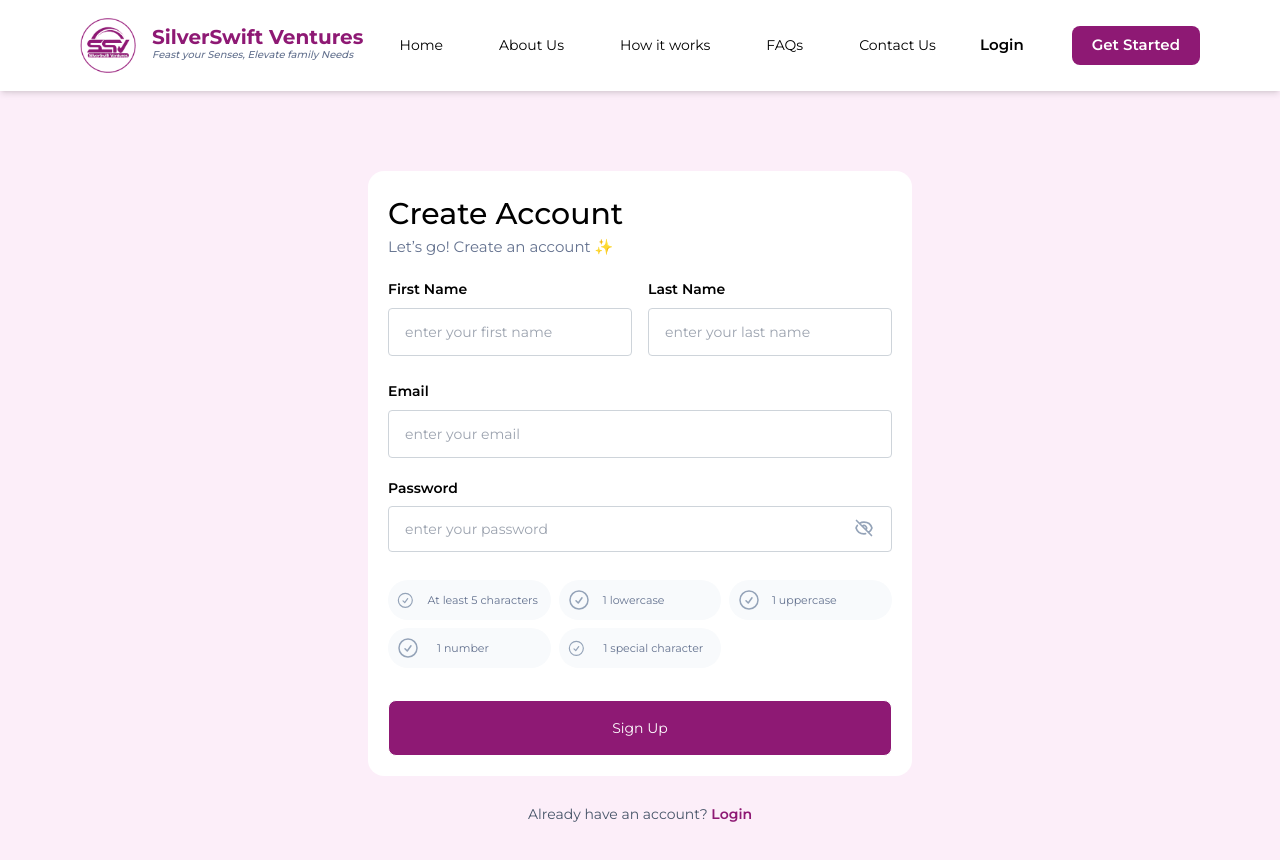
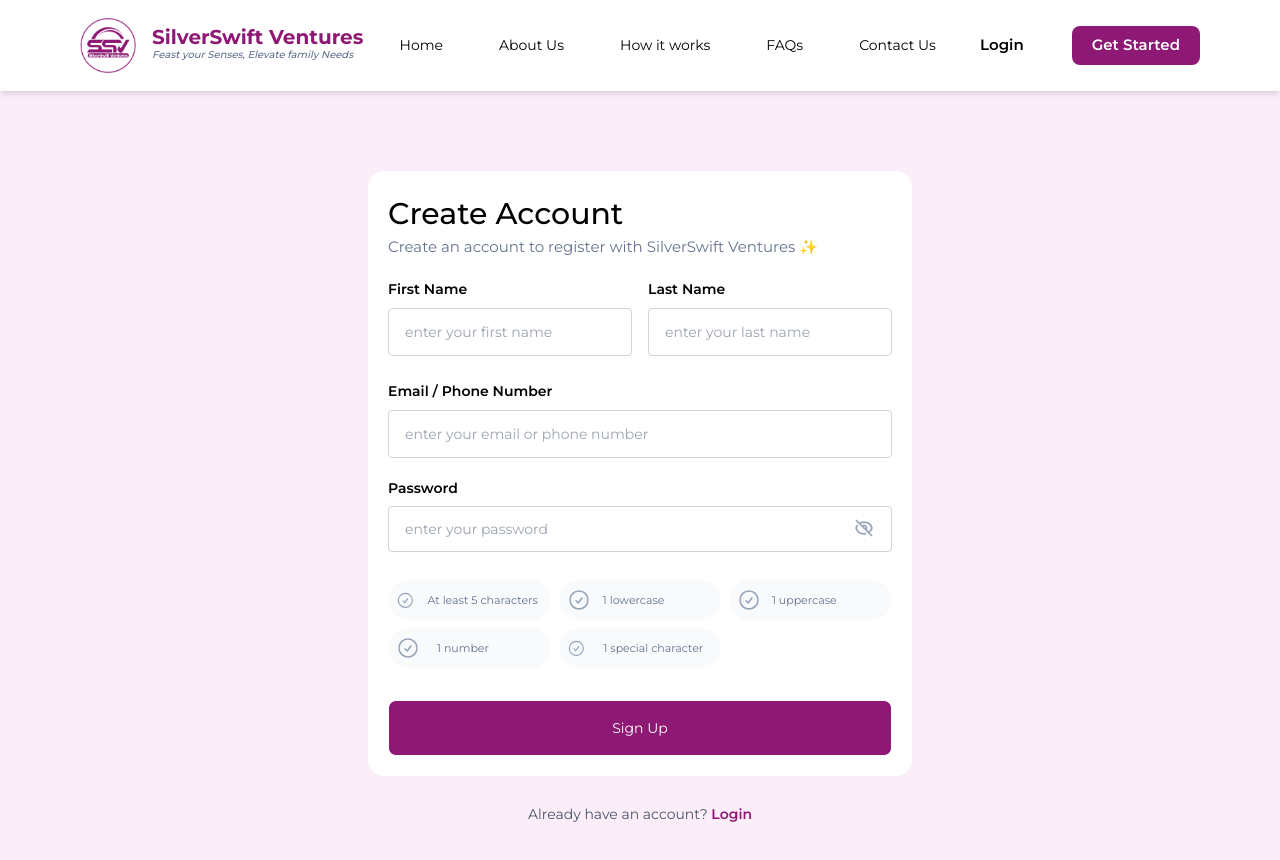
Before and after one commit to timoshimmo/silverswift, a React (Create React App) app: page /signup in a window 1280 px wide. Shown: the top 860 px of the page. Built offline with nearby package versions, Linux system fonts and the light colour scheme.

Commit message:
update 12

```diff
--- a/src/pages/login.tsx
+++ b/src/pages/login.tsx
@@ -116,12 +116,12 @@ const Login = () => {
                                     ) : null}
 
                                         <Input
-                                            label="Email"
+                                            label="Email / Phone Number"
                                             {...register('email')}
                                             type="email"
                                             variant="outline"
                                             className="mb-5"
-                                            placeholder='enter your email'
+                                            placeholder='enter your email or phone number'
                                             error={errors.email?.message!}
                                         />
 
--- a/src/pages/signup.tsx
+++ b/src/pages/signup.tsx
@@ -105,7 +105,7 @@ const SignUp = () => {
                     <div className="w-[55%] max-sm:w-full h-full lg:pt-20 pt-10 pb-10 px-20 max-sm:px-10 overflow-y-auto">
                         <div className="w-full bg-white h-auto rounded-2xl p-5">
                             <h2 className="text-[#000000] text-[30px] font-[500] text-left">Create Account</h2>
-                            <p className='w-full text-blue-gray lg:text-[15px] text-[14px] mb-5 text-left'>Let’s go! Create an account ✨</p>
+                            <p className='w-full text-blue-gray lg:text-[15px] text-[14px] mb-5 text-left'>Create an account to register with SilverSwift Ventures ✨</p>
                             <div className="mt-6 w-full">
                                 <form onSubmit={handleSubmit(onSubmit)} noValidate>
                                     {errorMsg ? (
@@ -148,12 +148,12 @@ const SignUp = () => {
                                         </div>
 
                                         <Input
-                                            label="Email"
+                                            label="Email / Phone Number"
                                             {...register('email')}
                                             type="email"
                                             variant="outline"
                                             className="mb-5"
-                                            placeholder='enter your email'
+                                            placeholder='enter your email or phone number'
                                             error={errors.email?.message!}
                                         />
 
```
